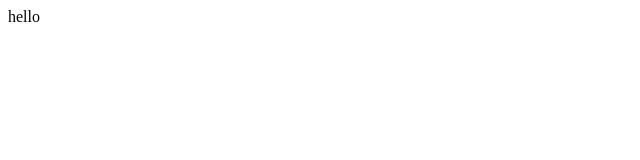
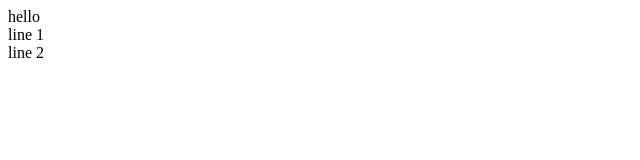
Before and after one commit to aylMerrill/hello-earth, a plain HTML site: page Index.html in a window 1280 px wide. Shown: the full height of the page, 0-640 px from the left. Drawn offline with Linux system fonts and the light colour scheme.

Commit message:
added 2 lines
added 2 lines

```diff
--- a/Index.html
+++ b/Index.html
@@ -6,5 +6,7 @@
 </head>
 <body>
 <div>hello</div>
+<div>line 1</div>
+<div>line 2</div>
 </body>
 </html>
```
